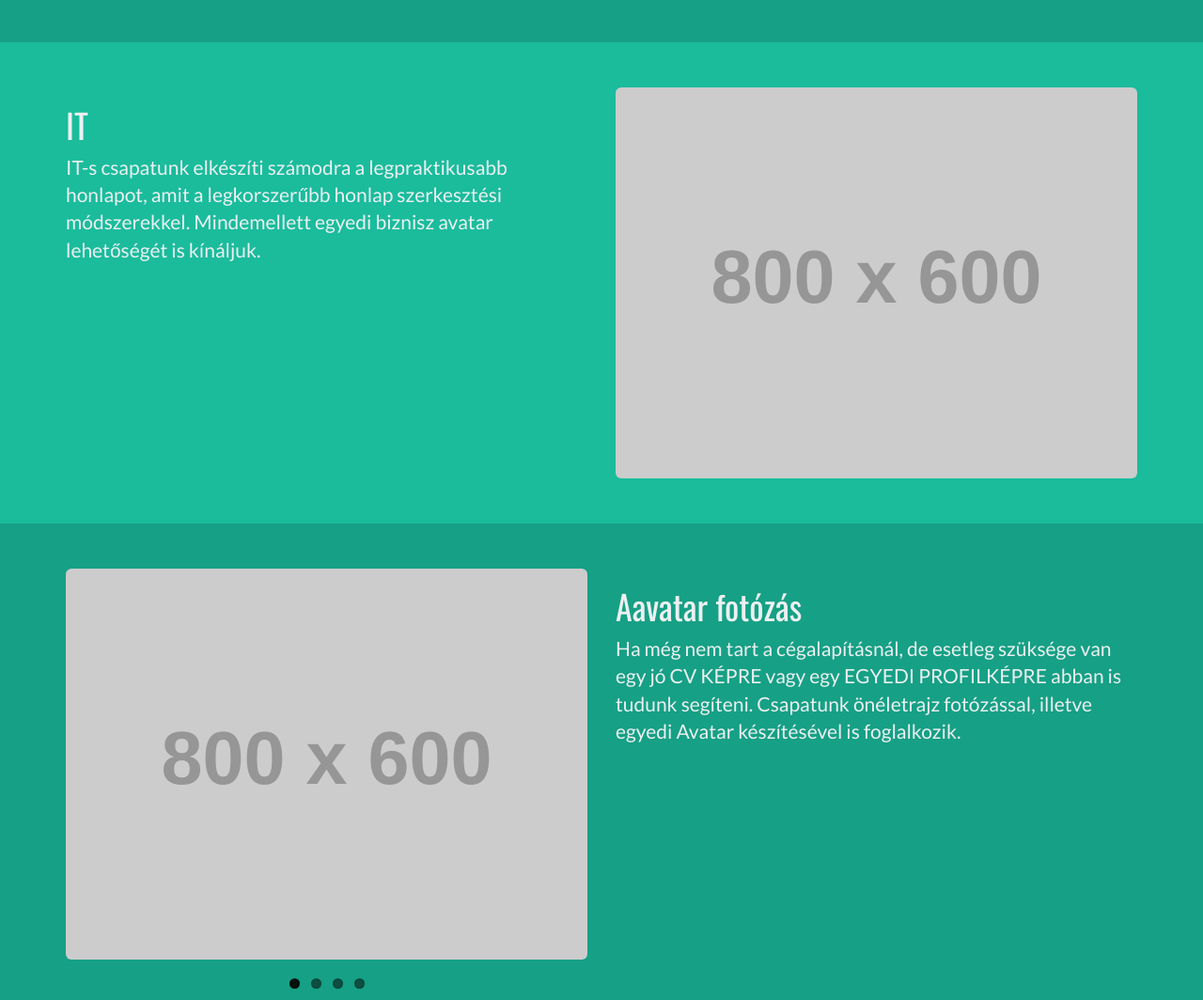
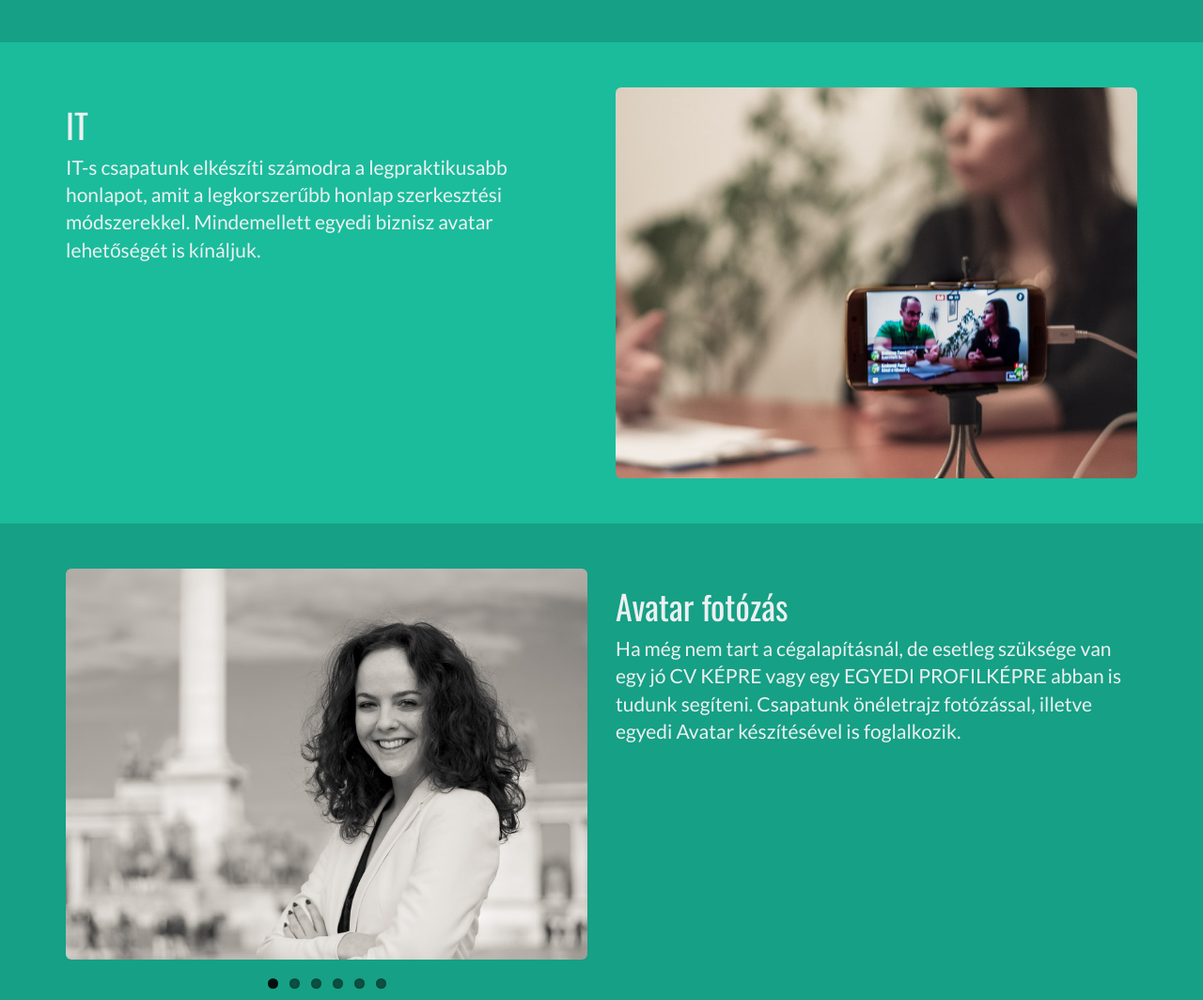
Before and after one commit to piffie/mikolastudio, a plain HTML site: page index.html in a window 1280 px wide. Shown: the part 1386-2450 px from the top of the page at 94% size. Drawn offline with nearby package versions, Linux system fonts and the light colour scheme; placeholder pictures from the web are drawn by us.

Commit message:
added all pictures

```diff
--- a/index.html
+++ b/index.html
@@ -129,7 +129,7 @@
         <div class="container">
             <div class="row">
                 <div class="col-sm-6 feature-section-left">
-                    <img src="http://placehold.it/800x600" alt="image alt" class="feature-section-image" />
+                    <img src="images/onepage/01.jpg" alt="image alt" class="feature-section-image" />
                 </div> <!-- end col-sm-6 -->
                 <div class="col-sm-6 feature-section-right">
                     <h1 class="feature-section-heading">Első benyomás</h1>
@@ -148,7 +148,7 @@ Cégünk azért jött létre, hogy segítsünk ennek kiépítésében. Fiatal, r
 </p>
                 </div> <!-- end col-sm-6 -->
                 <div class="col-sm-6 feature-section-right">
-                  <img src="http://placehold.it/800x600" alt="image alt" class="feature-section-image" />
+                  <img src="images/onepage/02.jpg" alt="image alt" class="feature-section-image" />
                 </div> <!-- end col-sm-6 -->
             </div> <!-- end row -->
         </div> <!-- end container -->
@@ -159,15 +159,17 @@ Cégünk azért jött létre, hogy segítsünk ennek kiépítésében. Fiatal, r
                 <div class="col-sm-6 feature-section-left">
                   <div class="flexslider">
                       <ul class="slides">
-                          <li><img src="http://placehold.it/800x600" alt="image alt" class="feature-section-image" /></li>
-                          <li><img src="http://placehold.it/800x600" alt="image alt" class="feature-section-image" /></li>
-                          <li><img src="http://placehold.it/800x600" alt="image alt" class="feature-section-image" /></li>
-                          <li><img src="http://placehold.it/800x600" alt="image alt" class="feature-section-image" /></li>
+                          <li><img src="images/onepage/gallery 01.jpg" alt="image alt" class="feature-section-image" /></li>
+                          <li><img src="images/onepage/gallery 02.jpg" alt="image alt" class="feature-section-image" /></li>
+                          <li><img src="images/onepage/gallery 03.jpg" alt="image alt" class="feature-section-image" /></li>
+                          <li><img src="images/onepage/gallery 04.jpg" alt="image alt" class="feature-section-image" /></li>
+                          <li><img src="images/onepage/gallery 05.jpg" alt="image alt" class="feature-section-image" /></li>
+                          <li><img src="images/onepage/gallery 06.jpg" alt="image alt" class="feature-section-image" /></li>
                       </ul> <!-- end slides -->
                   </div> <!-- end flexslider -->
                 </div> <!-- end col-sm-6 -->
                 <div class="col-sm-6 feature-section-right">
-                    <h1 class="feature-section-heading">Aavatar fotózás</h1>
+                    <h1 class="feature-section-heading">Avatar fotózás</h1>
                     <p class="feature-section-text lead">Ha még nem tart a cégalapításnál, de esetleg szüksége van egy jó CV KÉPRE vagy egy EGYEDI PROFILKÉPRE abban is tudunk segíteni. Csapatunk önéletrajz fotózással, illetve egyedi Avatar készítésével is foglalkozik.</p>
                 </div> <!-- end col-sm-6 -->
             </div> <!-- end row -->
--- a/styles/styles.css
+++ b/styles/styles.css
@@ -192,7 +192,7 @@ HEADER
 MAIN
 */
 .background {
-    background: url('http://placehold.it/1754x987') repeat center;
+    background: url('images/onepage/00 banner-like.jpg') repeat center;
     background-size: cover;
     position: fixed;
     width: 100%;
```
Also changed, not shown: images/onepage/00 banner-like.jpg (added), images/onepage/01.jpg (added), images/onepage/02.jpg (added), images/onepage/Fanni-Marketing-.jpg (added), images/onepage/Lilla - Fotó.jpg (added), images/onepage/gallery 01.jpg (added), images/onepage/gallery 02.jpg (added), images/onepage/gallery 03.jpg (added), images/onepage/gallery 04.jpg (added), images/onepage/gallery 05.jpg (added), images/onepage/gallery 06.jpg (added).
